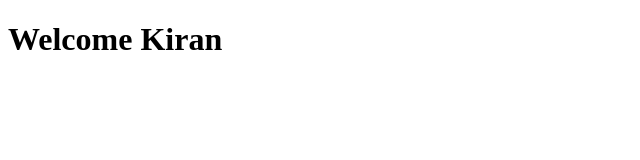
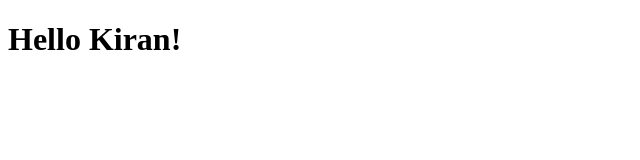
Before and after one commit to KiranGowda9/coursera-test, a plain HTML site: page site/index.html in a window 1280 px wide. Shown: the whole page, without its empty margins (0-640 px from the left). Drawn offline with Linux system fonts and the light colour scheme.

Commit message:
Small change to our page

```diff
--- a/site/index.html
+++ b/site/index.html
@@ -6,6 +6,6 @@
 	<title>Hello Coursera</title>
 </head>
 <body>
-<h1>Welcome Kiran</h1>
+<h1>Hello Kiran!</h1>
 </body>
 </html>
```
